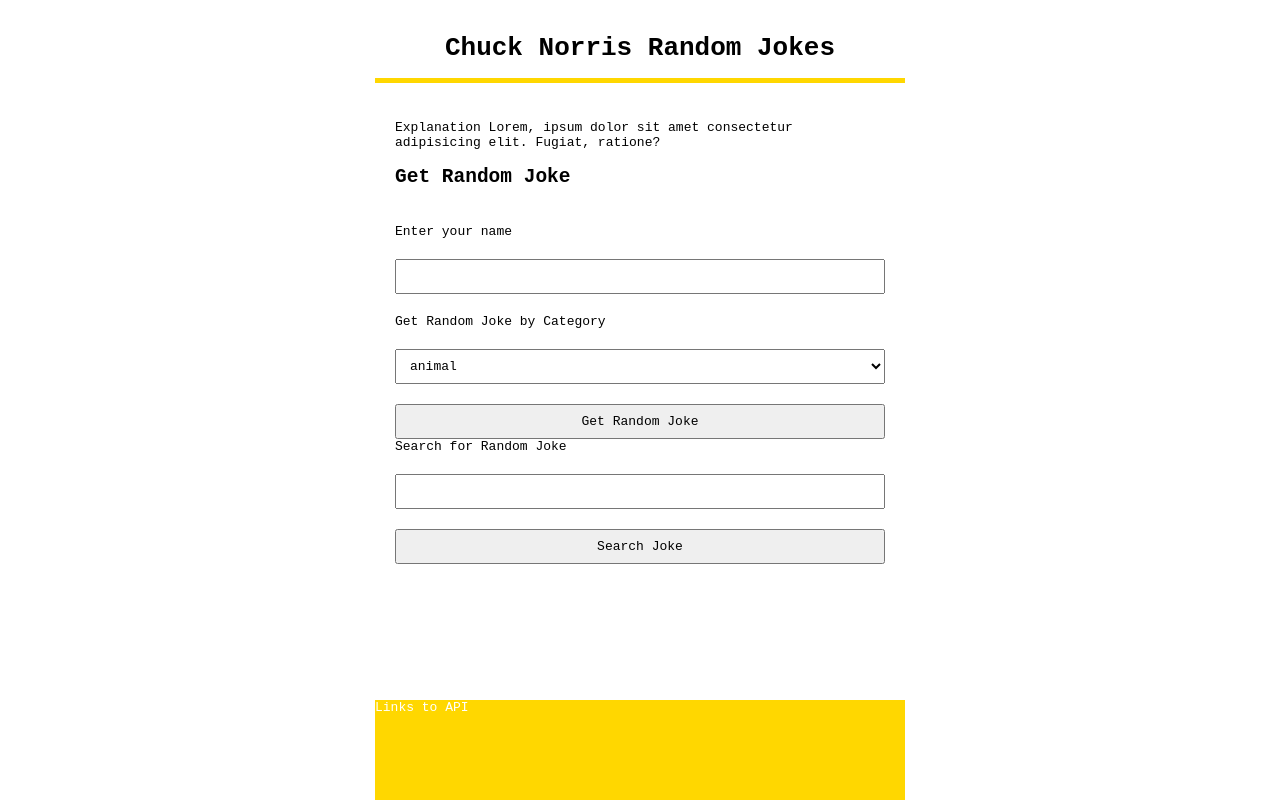
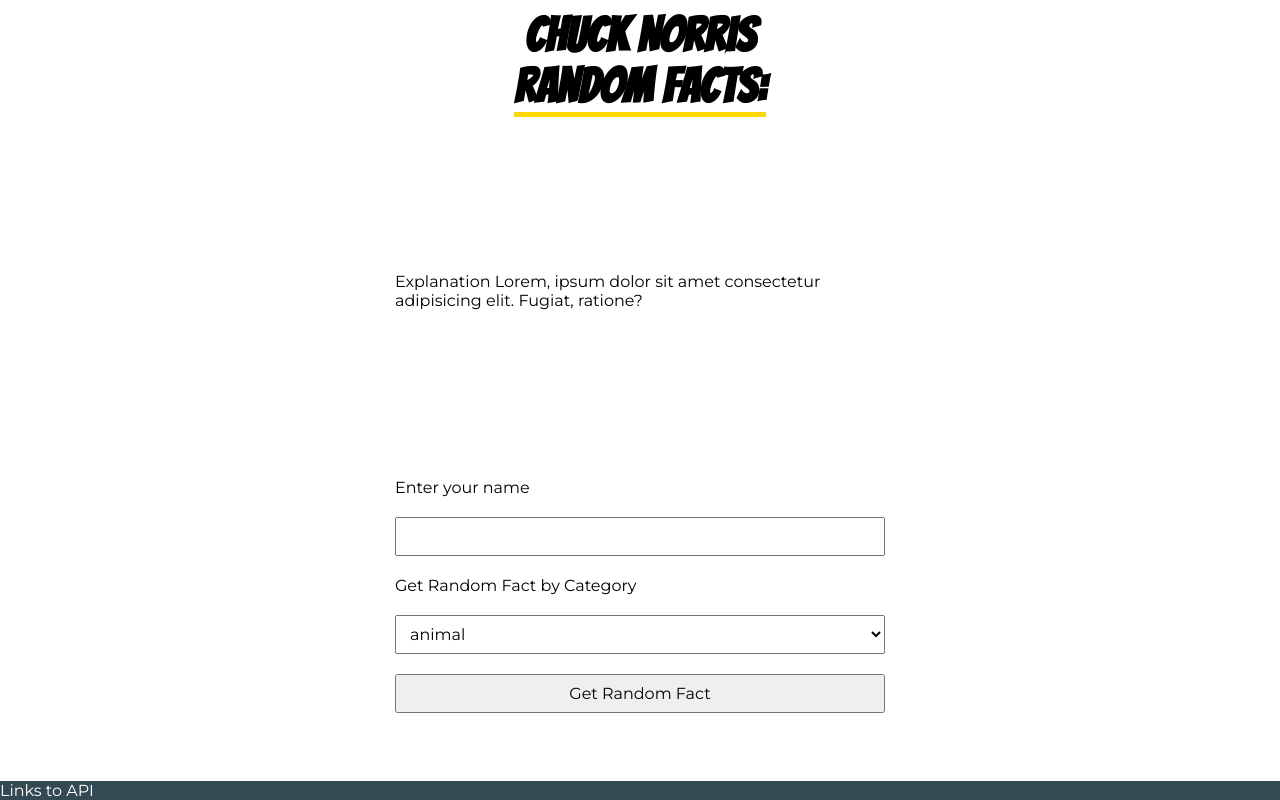
Before and after one commit to mbosselmann/chuck-norris, a React (Create React App) app: page / in a window 1280 px wide. Built offline with nearby package versions, Linux system fonts and the light colour scheme.

Commit message:
Refactor app

```diff
--- a/public/index.html
+++ b/public/index.html
@@ -3,6 +3,14 @@
   <head>
     <meta charset="utf-8" />
     <link rel="icon" href="%PUBLIC_URL%/favicon.ico" />
+    <link rel="preconnect" href="https://fonts.googleapis.com" />
+    <link rel="preconnect" href="https://fonts.gstatic.com" crossorigin />
+    <link rel="preconnect" href="https://fonts.googleapis.com" />
+    <link rel="preconnect" href="https://fonts.gstatic.com" crossorigin />
+    <link
+      href="https://fonts.googleapis.com/css2?family=Bangers&family=Montserrat&display=swap"
+      rel="stylesheet"
+    />
     <meta name="viewport" content="width=device-width, initial-scale=1" />
     <meta name="theme-color" content="#000000" />
     <meta
--- a/src/App.js
+++ b/src/App.js
@@ -1,35 +1,40 @@
 import styled from 'styled-components';
 import Form from './components/Form.js';
-import Search from './components/Search.js';
 import Title from './components/Title.styled.js';
-import Joke from './components/Joke.js';
+import Fact from './components/Fact.js';
 import { useState } from 'react';
 
 function App() {
-  const [randomJoke, setRandomJoke] = useState(null);
+  const [randomFact, setRandomFact] = useState(null);
 
   return (
     <Grid>
-      <Title>Chuck Norris Random Jokes</Title>
+      <header>
+        <Title id="title">
+          Chuck Norris <br /> Random Facts:
+          <br />
+        </Title>
+      </header>
       <main>
-        <section>
-          Explanation Lorem, ipsum dolor sit amet consectetur adipisicing elit.
-          Fugiat, ratione?
-        </section>
-        {randomJoke && <Joke randomJoke={randomJoke} />}
-        <Form getRandomJoke={getRandomJoke} />
-        <Search />
+        {randomFact ? (
+          <Fact randomFact={randomFact} />
+        ) : (
+          <section>
+            Explanation Lorem, ipsum dolor sit amet consectetur adipisicing
+            elit. Fugiat, ratione?
+          </section>
+        )}
+        <Form getRandomFact={getRandomFact} />
       </main>
       <footer>Links to API</footer>
     </Grid>
   );
 
-  async function getRandomJoke(url) {
+  async function getRandomFact(url) {
     try {
       const response = await fetch(url);
       const data = await response.json();
-      setRandomJoke(data);
-      console.log(randomJoke);
+      setRandomFact(data);
     } catch (error) {
       console.log(error);
     }
@@ -40,18 +45,27 @@
 
 const Grid = styled.div`
   height: 100%;
-  max-width: 530px;
-  margin: 0 auto;
   display: grid;
-  grid-template-rows: 100px 1fr 100px;
+  grid-template-rows: auto 1fr auto;
+
+  header {
+    display: grid;
+    place-items: center;
+  }
 
   main {
+    place-self: center;
     overflow-y: scroll;
-    padding: 20px;
+    padding: 0 20px;
+    display: grid;
+    grid-template-rows: 1fr 1fr;
+    max-width: 530px;
+    height: 100%;
+    align-items: center;
   }
 
   footer {
-    background-color: gold;
-    color: white;
+    background-color: var(--dark-color);
+    color: var(--primary-color);
   }
 `;
--- a/src/GlobalStyles.js
+++ b/src/GlobalStyles.js
@@ -6,12 +6,21 @@
     box-sizing: border-box;
 }
 
+:root {
+    --primary-color: #fff;
+    --secondary-color: #87ceeb;
+    --primary-accent-color: #E7BC99;
+    --secondary-accent-color: #AE8766;
+    --dark-color: #344a53;
+    --box-shadow: #97afba;
+}
+
 html, #root {
     height: 100%;
 }
 
 body {
-    font-family: monospace;
+    font-family: 'Montserrat', sans-serif;
     height: 100%;
     margin: 0;
 }
--- a/src/components/Container.styled.js
+++ /dev/null
@@ -1,9 +0,0 @@
-import styled from 'styled-components';
-
-const Container = styled.form`
-  display: flex;
-  flex-direction: column;
-  gap: 20px;
-`;
-
-export default Container;
--- /dev/null
+++ b/src/components/Fact.js
@@ -0,0 +1,3 @@
+export default function Fact({ randomFact }) {
+  return <section>{randomFact.value}</section>;
+}
--- a/src/components/Form.js
+++ b/src/components/Form.js
@@ -1,6 +1,6 @@
-import Container from './Container.styled.js';
+import styled from 'styled-components';
 
-export default function Form({ getRandomJoke }) {
+export default function Form({ getRandomFact }) {
   const categories = [
     'animal',
     'career',
@@ -16,17 +16,16 @@
   ];
 
   return (
-    <Container onSubmit={handleSubmit}>
-      <h2>Get Random Joke</h2>
+    <Container onSubmit={handleSubmit} aria-labelledby="title">
       <label htmlFor="name">Enter your name</label>
       <input id="name" type="text" name="name" />
-      <label htmlFor="categories">Get Random Joke by Category</label>
+      <label htmlFor="categories">Get Random Fact by Category</label>
       <select name="categories" id="categories">
         {categories.map((category, index) => {
           return <option key={index}>{category}</option>;
         })}
       </select>
-      <button type="submit">Get Random Joke</button>
+      <button type="submit">Get Random Fact</button>
     </Container>
   );
 
@@ -50,6 +49,13 @@
     const { name, categories } = form.elements;
     const url = generateUrl(name.value, categories.value);
     console.log(url);
-    getRandomJoke(url);
+    getRandomFact(url);
   }
 }
+
+const Container = styled.form`
+  display: flex;
+  flex-direction: column;
+  gap: 20px;
+  margin-bottom: 45px;
+`;
--- a/src/components/Joke.js
+++ /dev/null
@@ -1,3 +0,0 @@
-export default function Joke({ randomJoke }) {
-  return <section>{randomJoke.value}</section>;
-}
--- a/src/components/Search.js
+++ /dev/null
@@ -1,11 +0,0 @@
-import Container from './Container.styled.js';
-
-export default function Search() {
-  return (
-    <Container role="search">
-      <label htmlFor="search">Search for Random Joke</label>
-      <input id="search" type="text" />
-      <button type="submit">Search Joke</button>
-    </Container>
-  );
-}
--- a/src/components/Title.styled.js
+++ b/src/components/Title.styled.js
@@ -2,8 +2,11 @@
 
 const Title = styled.h1`
   border-bottom: 5px solid gold;
-  display: grid;
-  place-items: center;
+  display: inline-block;
+  font-family: 'Bangers', cursive;
+  font-size: 48px;
+  text-align: center;
+  margin: 10px 0;
 `;
 
 export default Title;
```
